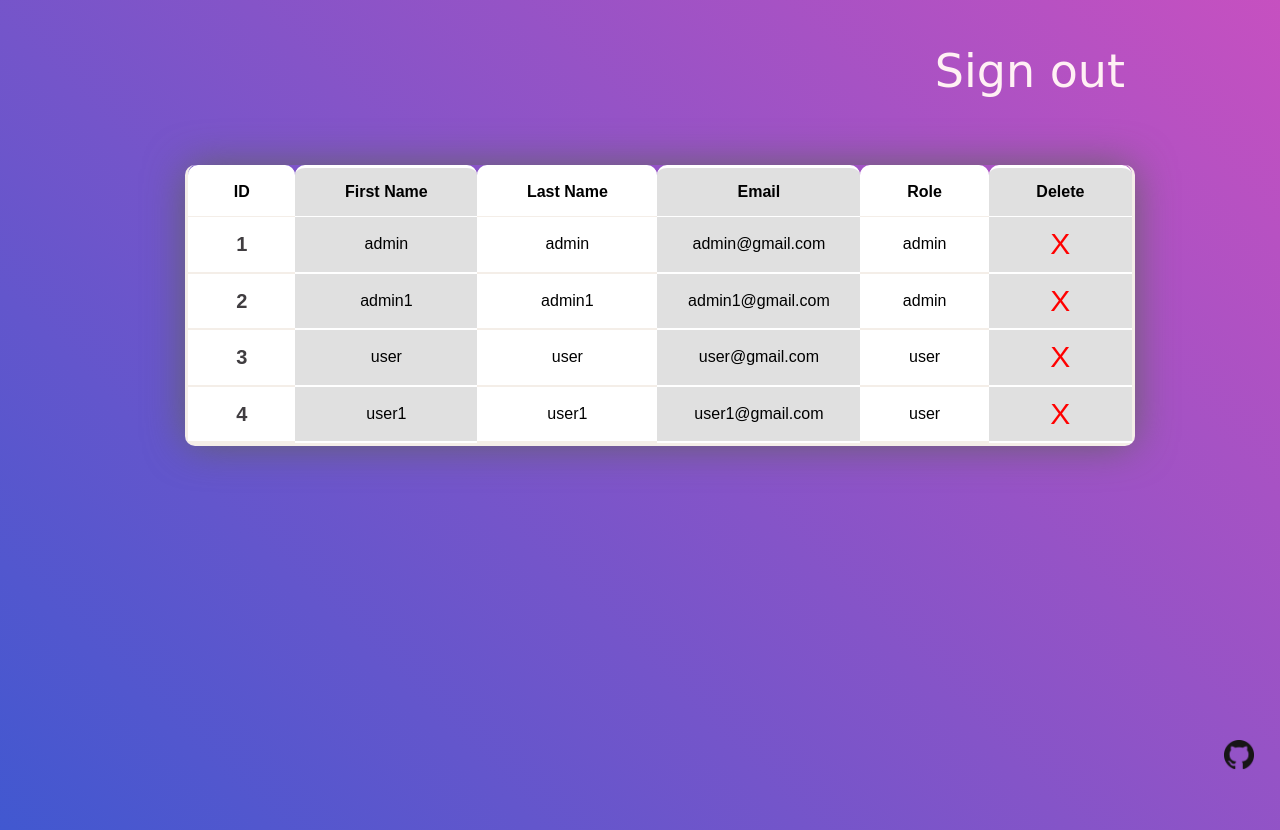
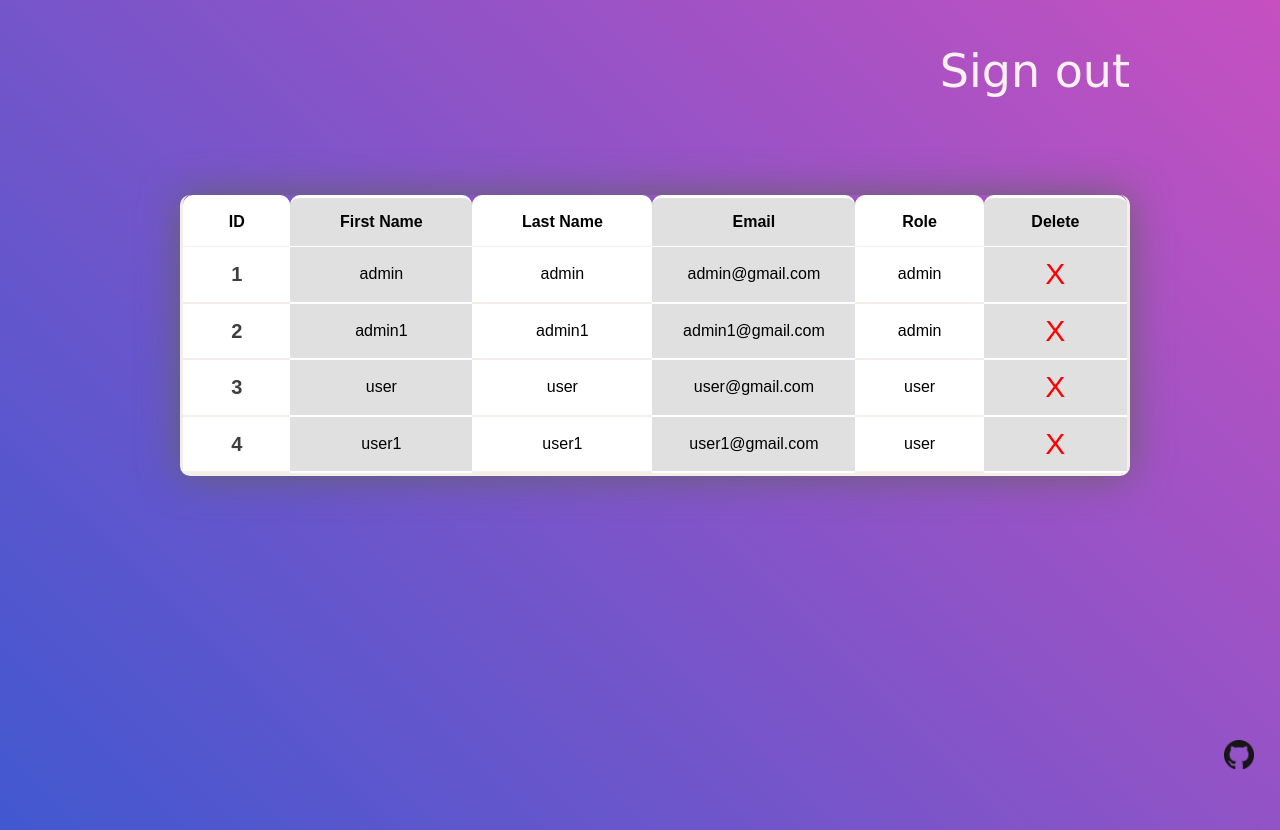
Before and after one commit to SValentyn/PHP-REST-API, a PHP site: page /admin-account.php in a window 1280 px wide. Run offline with PHP 8.4, Linux system fonts and the light colour scheme; the visitor is signed in with stand-in values (Sample User, id 1); data comes from the database, SQL or seed files in the repository.

Commit message:
Changed styles

```diff
--- a/admin-account.php
+++ b/admin-account.php
@@ -10,8 +10,8 @@ $_SESSION["role"] = "admin";
     <meta charset="utf-8">
     <title>Project</title>
     <link rel="icon" type="image/png" href="assets/images/icons/favicon.ico"/>
+    <link rel="stylesheet" href="assets/css/index.css">
     <link rel="stylesheet" href="assets/css/popup.css">
-    <link rel="stylesheet" href="assets/css/index.css">
     <link rel="stylesheet" href="assets/css/main-popup.css">
     <link rel="stylesheet" href="assets/css/component-style.css">
     <script src="https://code.jquery.com/jquery-3.4.0.min.js"></script>
@@ -26,17 +26,17 @@ $_SESSION["role"] = "admin";
 <body>
 <div class="limiter">
     <div class="container-login100">
-        <div style="height: 800px; width: 940px; text-align: center;">
+        <div class="container">
             <?php
-            echo "<div style=\"text-align: right; height: 60px; margin-top: 30px;\">
+            echo "<div class='block-signout'>
                         <span>
-                            <a class='link' style=\"padding-left: 15px\" onclick=\"window.location.replace('index.php'); return false;\">Sign out</a>
+                            <a class='link' onclick=\"window.location.replace('index.php'); return false;\">Sign out</a>
                         </span>
                   </div>";
             ?>
 
             <!-- Calling the user table builder -->
-            <table style="width: 950px; margin-top: 60px; margin-bottom: 15px;">
+            <table id="table-body">
                 <thead>
                 <tr>
                     <th scope="col">ID</th>
@@ -54,7 +54,7 @@ $_SESSION["role"] = "admin";
             <a href="#x" class="overlay" id="win1"></a>
             <div class="popup"
                  style=" width: 450px; height: 660px; top: 100px; padding: 0px; margin-right: 0px; border-radius: 10px;">
-                <div class="wrap-login100" style="width: 450px; height: 660px; padding-left: 0px;">
+                <div class="wrap-account-info">
                     <div class="login" style="width: 450px;height: 660px; ">
                         <div class="input" style="width: 450px;height: 660px;">
                             <center>
@@ -120,7 +120,8 @@ $_SESSION["role"] = "admin";
             <div id="footer">
                 <div>
                     <a href="https://github.com/SValentyn/PHP-REST-API">
-                        <img id="github-ico" src="assets/images/icons/GitHub-Mark-32px.ico" title="View code on GitHub" alt="View code on GitHub"/>
+                        <img id="github-ico" src="assets/images/icons/GitHub-Mark-32px.ico" title="View code on GitHub"
+                             alt="View code on GitHub"/>
                     </a>
                 </div>
             </div>
--- a/assets/css/component-style.css
+++ b/assets/css/component-style.css
@@ -3,7 +3,7 @@ img {
     height: 180px;
     align-content: center;
     text-align: center;
-    margin-top: 20px;
+    margin-top: 30px;
     border-radius: 5px;
 }
 
--- a/assets/css/index.css
+++ b/assets/css/index.css
@@ -24,6 +24,11 @@ html {
     width: 100%;
 }
 
+.container {
+    height: 800px;
+    text-align: center;
+}
+
 .header {
     margin-bottom: 50px;
     margin-top: 0px;
@@ -35,7 +40,8 @@ html {
 }
 
 table {
-    width: 900px;
+    width: 950px;
+    margin-top: 90px;
     border-spacing: 0;
     empty-cells: hide;
     position: center;
@@ -108,6 +114,12 @@ td:nth-child(odd) {
     border-bottom-left-radius: 5px;
 }
 
+.block-signout {
+    height: 60px;
+    margin-top: 30px;
+    text-align: right;
+}
+
 .link {
     text-decoration: none;
     font-size: 46px;
--- a/assets/css/main-popup.css
+++ b/assets/css/main-popup.css
@@ -56,6 +56,25 @@
 
 .login100-form-btn:hover {
     background: #333333;
+}
+
+.wrap-account-info {
+    width: 450px;
+    height: 660px;
+    padding-left: 0px;
+    background: #ffffff;
+    -webkit-box-shadow: 0px 0px 40px -2px rgb(98, 98, 98);
+    -moz-box-shadow: 0px 0px 40px -2px rgb(98, 98, 98);
+    box-shadow: 0px 0px 40px -2px rgb(98, 98, 98);
+    border-radius: 10px;
+    overflow: hidden;
+    display: -webkit-box;
+    display: -webkit-flex;
+    display: -moz-box;
+    display: -ms-flexbox;
+    display: flex;
+    flex-wrap: wrap;
+    justify-content: space-between;
 }
 
 input {
```
Also changed, not shown: assets/css/style.css (deleted, +0 -42 lines), index.php (+5 -3 lines), user-account.php (+10 -9 lines), public/images/images.png (deleted).
